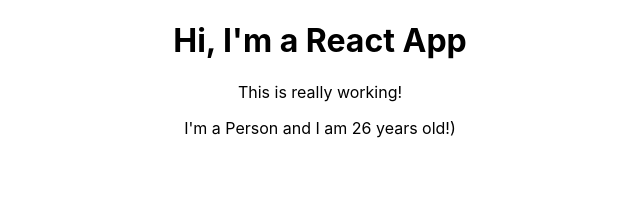
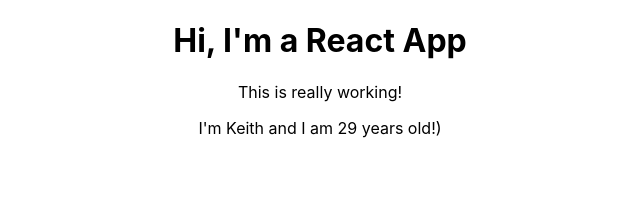
Before and after one commit to khaiz18/react, a React (Create React App) app: page / in a window 1280 px wide. Shown: the top 208 px of the page, without its empty margins (320-960 px from the left). Built offline with nearby package versions, Linux system fonts and the light colour scheme.

Commit message:
working with props.children

```diff
--- a/src/App.js
+++ b/src/App.js
@@ -10,7 +10,7 @@
   <div className="App">
     <h1> Hi, I'm a React App</h1>
     <p>This is really working!</p>
-    <Person/>
+    <Person name="Keith" age="29" ></Person>
   </div>
 
 
--- a/src/Person/Person.js
+++ b/src/Person/Person.js
@@ -1,7 +1,8 @@
 import React from 'react';
-const person = () => {
+import { tsPropertySignature } from '@babel/types';
+const person = (props) => {
 
-return <p> I'm a Person and I am {Math.floor(Math.random() * 30)} years old!) </p>
+return <p> I'm {props.name} and I am {props.age} years old!) </p>
 
 }
 
```
